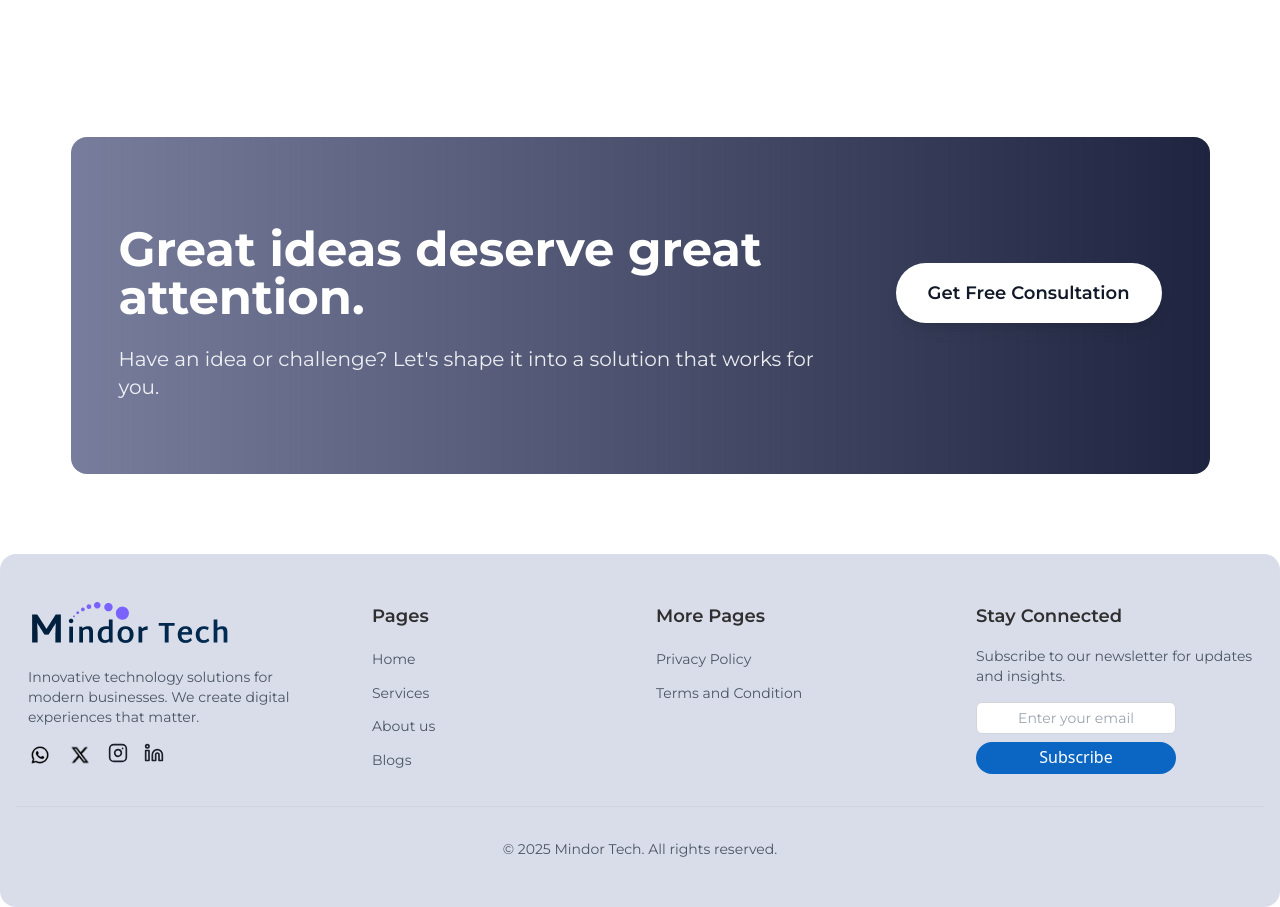
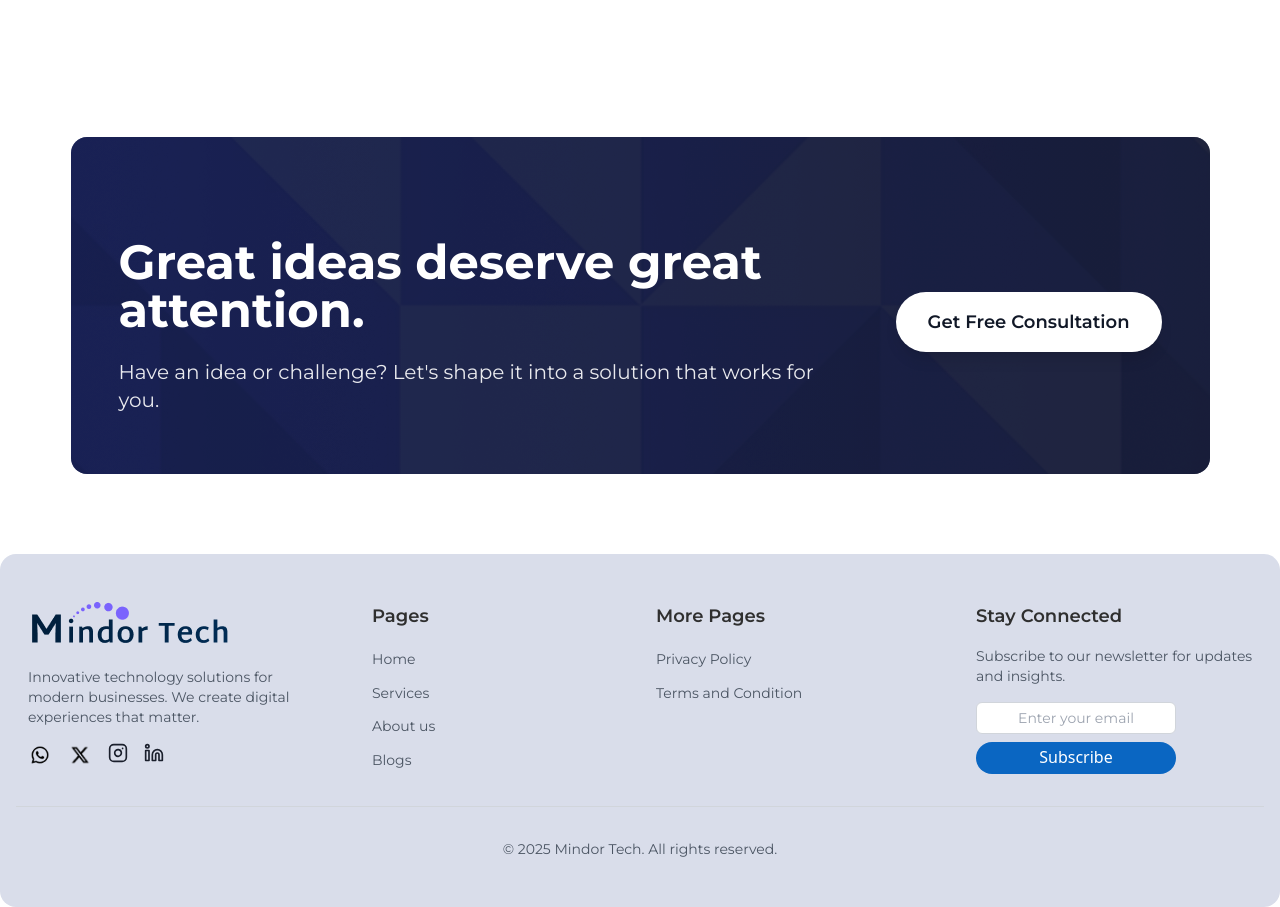
Before and after one commit to rastogi30/Mindor-tech, a Next.js app: page / in a window 1280 px wide. Shown: the part 6020-6927 px from the top of the page. Built offline with nearby package versions, Linux system fonts and the light colour scheme.

Commit message:
ui update

```diff
--- a/src/components/CTASection.tsx
+++ b/src/components/CTASection.tsx
@@ -7,14 +7,34 @@ const CTASection: React.FC = () => {
         return (
             <section
                 className="w-full py-16 px-6 lg:py-20 flex justify-center"
+            >
+                <div
+                    className="w-[1139px] h-[337px] mx-auto rounded-2xl p-8 md:p-12 relative overflow-hidden"
+                    style={{
+                        background: '#232D62',
+                        backgroundImage: 'linear-gradient(90deg, rgba(24, 34, 86, 0.59) 0%, rgba(28, 34, 61, 0.99) 100%)'
+                    }}
+                >
 
-        >
-            <div className="w-[1139px] h-[337px] mx-auto bg-white/5 backdrop-blur-sm rounded-2xl p-8 md:p-12 "
+                    <div
+                        className="absolute inset-0 bg-cover bg-center bg-no-repeat opacity-60"
                         style={{
-                    background: 'linear-gradient(90deg, rgba(24, 34, 86, 0.59) 0%, rgba(28, 34, 61, 0.99) 100%)'
-                }}>
-                <div className="flex flex-col lg:flex-row items-center justify-between gap-8 lg:gap-12 text-center lg:text-left">
+                            backgroundImage: 'url(/assets/rectan.png)',
+                            mixBlendMode: 'normal'
+                        }}
+                    />
 
+                    <div
+                        className="absolute inset-0 bg-cover bg-center bg-no-repeat opacity-50"
+                        style={{
+                            backgroundImage: 'url(/assets/Rectangle.png)',
+                            mixBlendMode: 'normal'
+                        }}
+                    />
+
+                    <div className="absolute inset-0 bg-black/10" />
+
+                    <div className="relative z-10 flex flex-col lg:flex-row items-center justify-between gap-8 lg:gap-12 text-center lg:text-left h-full">
                         <div className="flex-1 mt-10">
                             <h2 className="text-3xl md:text-4xl lg:text-5xl font-bold text-white mb-6 leading-tight">
                                 Great ideas deserve great attention.
@@ -24,7 +44,7 @@ const CTASection: React.FC = () => {
                             </p>
                         </div>
 
-                    <div className="flex-shrink-0 lg-mt-8 ">
+                        <div className="flex-shrink-0 lg:mt-8">
                             <Link
                                 href="https://calendar.app.google/c94YxYt7MYuphBsw6"
                                 className="inline-block bg-white text-gray-900 px-8 py-4 rounded-full font-semibold text-base md:text-lg hover:bg-gray-100 transition-all duration-300 shadow-lg hover:shadow-xl transform hover:-translate-y-1 whitespace-nowrap"
```
Lines whose indentation alone changed are shown as unchanged.
